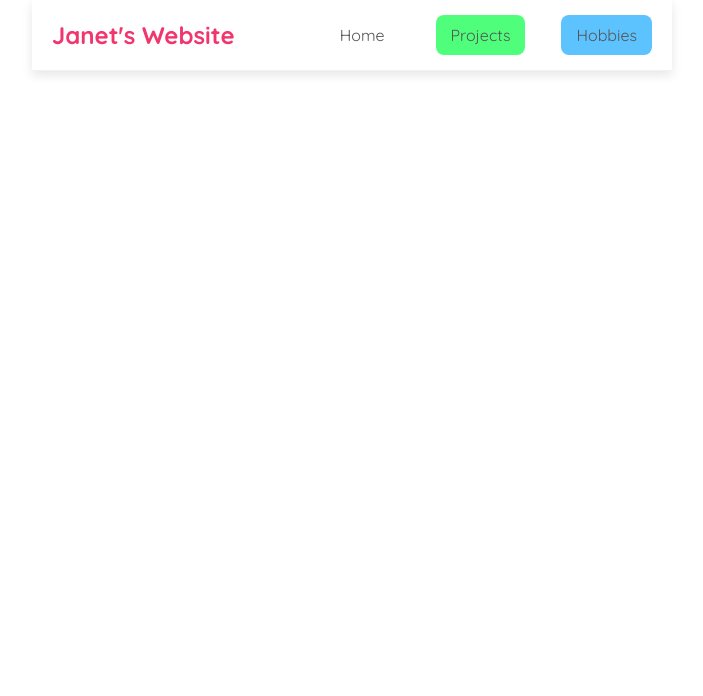
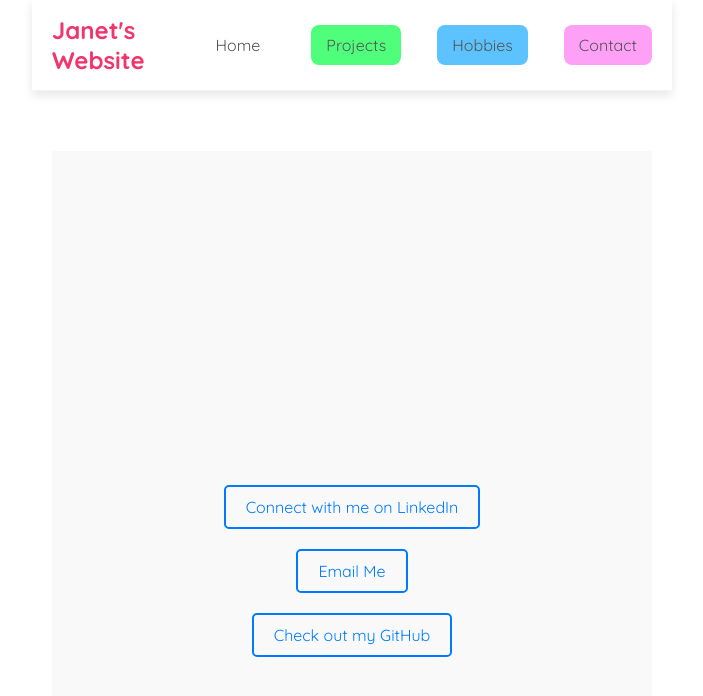
Before and after one commit to janetmeng/janet-blog, a React (Create React App) app: page /contact in a window 1280 px wide. Shown: the top 696 px of the page, without its empty margins (288-991 px from the left). Built offline with nearby package versions, Linux system fonts and the light colour scheme.

Commit message:
Added contact page and styled components.

```diff
--- a/src/App.js
+++ b/src/App.js
@@ -3,6 +3,7 @@ import Home from './Home';
 import { BrowserRouter as Router, Route, Switch } from 'react-router-dom';
 import Projects from './Projects';
 import Hobbies from './Hobbies';
+import Contact from './Contact';
 
 
 function App() {
@@ -21,6 +22,9 @@ function App() {
             <Route exact path="/hobbies">
               <Hobbies />
             </Route>
+            <Route exact path="/contact">
+              <Contact />
+            </Route>
           </Switch>
         </div>
       </div>
--- /dev/null
+++ b/src/Contact.css
@@ -0,0 +1,14 @@
+.contact {
+    padding: 20px; /* Add padding around the contact section */
+}
+
+.contact-link {
+    color: #007bff; /* Link color */
+    text-decoration: none; /* Remove underline */
+    display: block; /* Stack links vertically */
+    margin-bottom: 10px; /* Space between links */
+}
+
+.contact-link:hover {
+    text-decoration: underline; /* Add underline on hover */
+}
--- /dev/null
+++ b/src/Contact.js
@@ -0,0 +1,55 @@
+import React from 'react';
+import './Contact.css';
+
+const Home = () => {
+    const linkedinlink = "https://www.linkedin.com/in/janet-meng/";
+    const gmaillink = "mailto:janet.meng@duke.edu";
+    const githublink = "https://github.com/janetmeng";
+
+    return (
+        <div className="homepage-content">
+
+            {/* LinkedIn Link */}
+            <a href={linkedinlink} target="_blank" rel="noopener noreferrer" style={{ color: '#007bff', textDecoration: 'none' }}>
+                Connect with me on LinkedIn
+            </a>
+            <br />
+            <a href={gmaillink} target="_blank" rel="noopener noreferrer" style={{ color: '#007bff', textDecoration: 'none' }}>
+                Email Me
+            </a>
+            <br />
+            <a href={githublink} target="_blank" rel="noopener noreferrer" style={{ color: '#007bff', textDecoration: 'none' }}>
+                Check out my GitHub
+            </a>
+        </div>
+    );
+}
+
+export default Home;
+
+// import React from 'react';
+// import './Contact.css';  // Import the CSS file
+
+// const Contact = () => {
+//   // Define your link variables
+//   const linkedinlink = "https://www.linkedin.com/in/janet-meng/";
+//   const gmaillink = "mailto:janet.meng@duke.edu";
+//   const githublink = "https://github.com/janetmeng";
+
+//   return (
+//     <div className="contact">
+//       <h1>Contact Me</h1>
+//       <a href={linkedinlink} target="_blank" rel="noopener noreferrer" className="contact-link">
+//         Connect with me on LinkedIn
+//       </a>
+//       <a href={gmaillink} target="_blank" rel="noopener noreferrer" className="contact-link">
+//         Email Me
+//       </a>
+//       <a href={githublink} target="_blank" rel="noopener noreferrer" className="contact-link">
+//         Check out my GitHub
+//       </a>
+//     </div>
+//   );
+// }
+
+// export default Contact;
--- a/src/Home.js
+++ b/src/Home.js
@@ -3,7 +3,9 @@ import headshot from './assets/headshot3.png';
 import './Home.css';
 
 const Home = () => {
-    const link = "https://www.linkedin.com/in/janet-meng/";
+    const linkedinlink = "https://www.linkedin.com/in/janet-meng/";
+    const gmaillink = "mailto:janet.meng@duke.edu";
+    const githublink = "https://github.com/janetmeng";
 
     const handleClick = (e) => {
         console.log('Hello, ninjas', e);
@@ -38,9 +40,14 @@ const Home = () => {
             <br />
             <br />
             {/* LinkedIn Link */}
-            <a href={link} target="_blank" rel="noopener noreferrer" style={{ color: '#007bff', textDecoration: 'none' }}>
+            <a href={linkedinlink} target="_blank" rel="noopener noreferrer" style={{ color: '#007bff', textDecoration: 'none' }}>
                 Connect with me on LinkedIn
             </a>
+
+            <br />
+
+            <Link to = "/contact">Contact Me</Link>
+
 
             {/* Buttons for demo purposes */}
             {/* <div className="button-container" style={{ marginTop: '20px' }}>
--- a/src/Navbar.css
+++ b/src/Navbar.css
@@ -28,7 +28,7 @@
   }
 
   .navbar .links a:hover {
-    background-color: #555;
+    background-color: rgb(170, 170, 170);
   }
 
   .navbar .links a.projects {
@@ -37,6 +37,10 @@
 
   .navbar .links a.hobbies {
     background-color: #5cc3ff;
+  }
+
+  .navbar .links a.contact {
+    background-color: #ffa0f7;
   }
 
 
--- a/src/Navbar.js
+++ b/src/Navbar.js
@@ -9,6 +9,7 @@ const Navbar = () => {
         <Link to="/">Home</Link>
         <Link to="/projects" className="projects">Projects</Link>
         <Link to="/hobbies" className="hobbies">Hobbies</Link>
+        <Link to="/contact" className="contact">Contact</Link>
       </div>
     </nav>
   );
```
